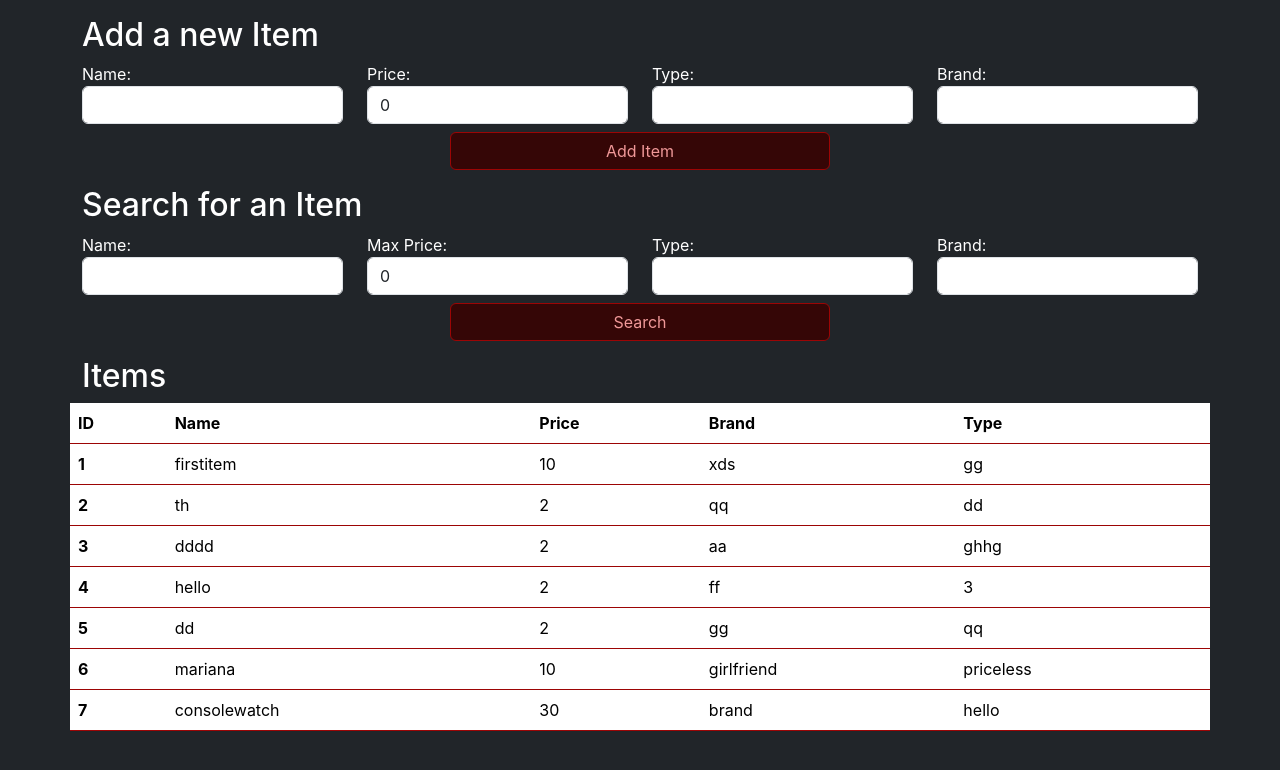
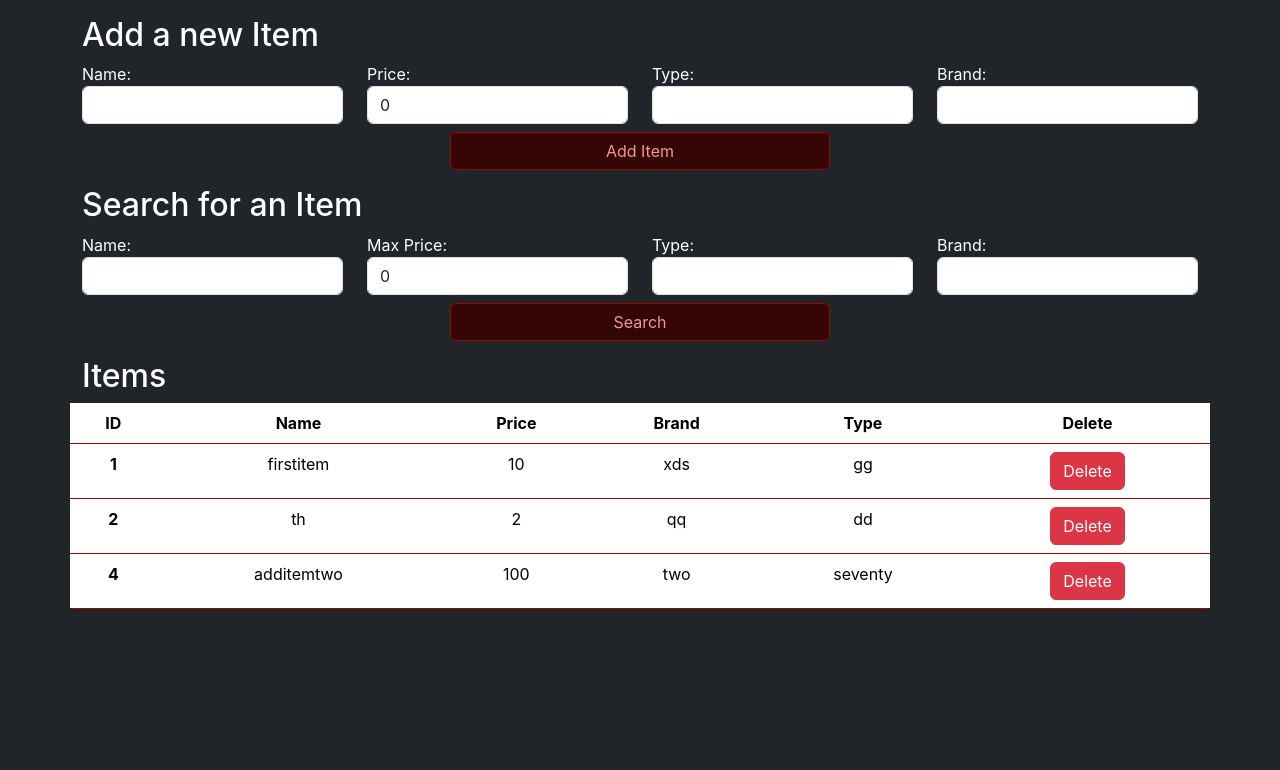
Before and after one commit to Peter-Mascherin/ReactInventoryManagementApp, a React (Create React App) app: page / in a window 1280 px wide. Shown: the top 770 px of the page. Built offline with nearby package versions, Linux system fonts and the light colour scheme; data requests are answered from the project's data file.

Commit message:
delete is implemented, project finished

```diff
--- a/db.json
+++ b/db.json
@@ -15,39 +15,11 @@
       "id": 2
     },
     {
-      "name": "dddd",
-      "price": "2",
-      "type": "ghhg",
-      "brand": "aa",
-      "id": 3
-    },
-    {
-      "name": "hello",
-      "price": "2",
-      "type": "3",
-      "brand": "ff",
+      "name": "additemtwo",
+      "price": "100",
+      "type": "seventy",
+      "brand": "two",
       "id": 4
-    },
-    {
-      "name": "dd",
-      "price": "2",
-      "type": "qq",
-      "brand": "gg",
-      "id": 5
-    },
-    {
-      "name": "mariana",
-      "price": "10",
-      "type": "priceless",
-      "brand": "girlfriend",
-      "id": 6
-    },
-    {
-      "name": "consolewatch",
-      "price": "30",
-      "type": "hello",
-      "brand": "brand",
-      "id": 7
     }
   ]
 }
--- a/src/App.js
+++ b/src/App.js
@@ -18,6 +18,22 @@ function App() {
 
   const updateFilters = (searchParams) => {
     setFilters(searchParams);
+  };
+
+  const deleteItem = (item) => {
+    const items = data["items"];
+    const requestOptions = {
+      method: "DELETE",
+    };
+    fetch(`http://localhost:3000/items/${item.id}`, requestOptions).then(
+      (response) => {
+        if (response.ok) {
+          const id = items.indexOf(item);
+          items.splice(id, 1);
+          setData({ items: items });
+        }
+      }
+    );
   };
 
   const addItemToData = (item) => {
@@ -78,7 +94,10 @@ function App() {
         <SeachBar updateSearchParams={updateFilters}></SeachBar>
       </div>
       <div className="row mt-3">
-        <ItemsDisplay items={filterData(data["items"])} />
+        <ItemsDisplay
+          deleteItem={deleteItem}
+          items={filterData(data["items"])}
+        />
       </div>
     </div>
   );
--- a/src/ItemsDisplay.js
+++ b/src/ItemsDisplay.js
@@ -8,16 +8,17 @@ function ItemsDisplay(props) {
       </div>
       <div className="row">
         <table className="table text-white">
-          <thead className="tablehead">
+          <thead className="tablehead" align="center">
             <tr>
               <th scope="col">ID</th>
               <th scope="col">Name</th>
               <th scope="col">Price</th>
               <th scope="col">Brand</th>
               <th scope="col">Type</th>
+              <th scope="col">Delete</th>
             </tr>
           </thead>
-          <tbody>
+          <tbody align="center">
             {props.items.map((item) => {
               return (
                 <tr key={item.id} className="tablerow">
@@ -26,6 +27,14 @@ function ItemsDisplay(props) {
                   <td>{item.price}</td>
                   <td>{item.brand}</td>
                   <td>{item.type}</td>
+                  <td>
+                    <button
+                      className="btn btn-danger"
+                      onClick={() => props.deleteItem(item)}
+                    >
+                      Delete
+                    </button>
+                  </td>
                 </tr>
               );
             })}
```
